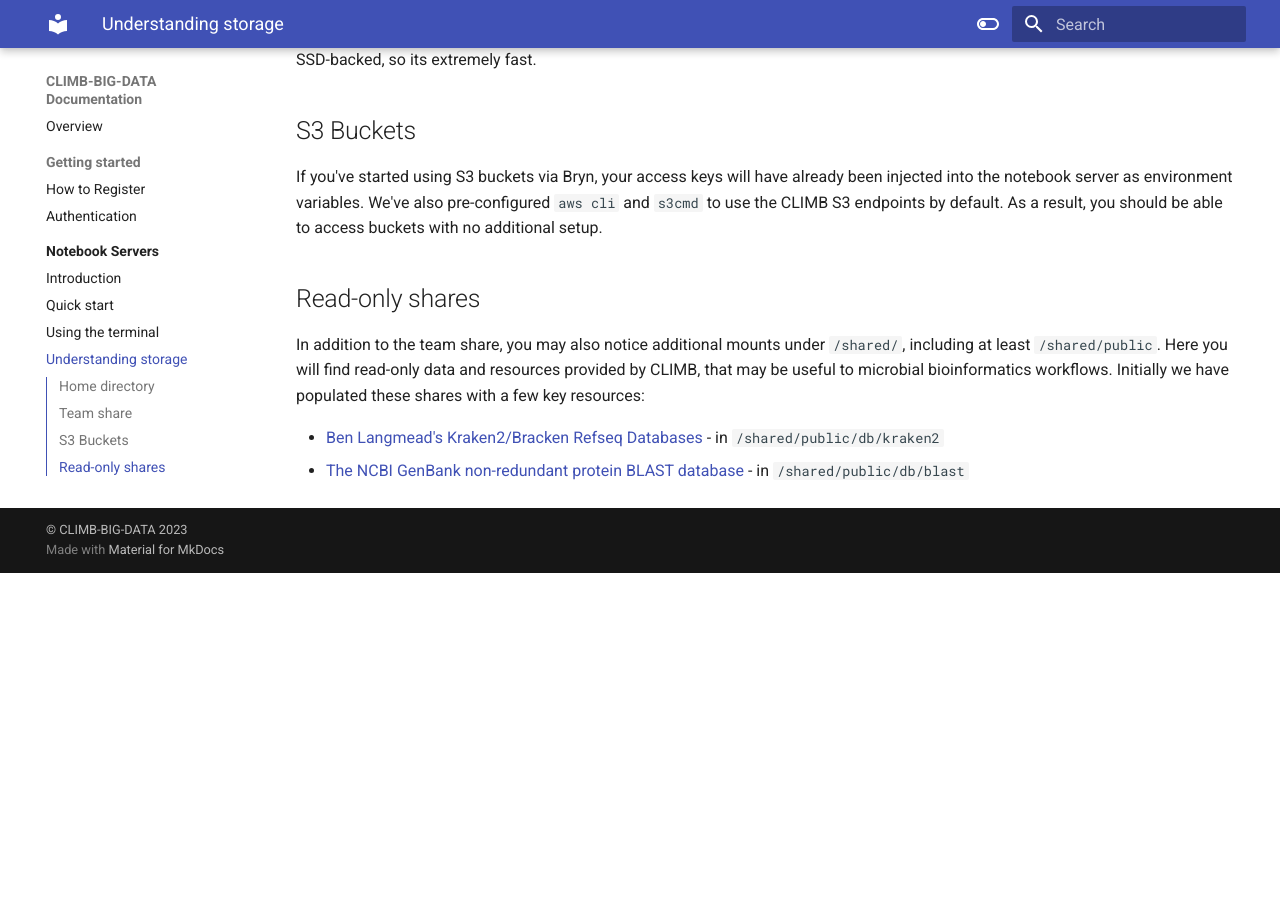
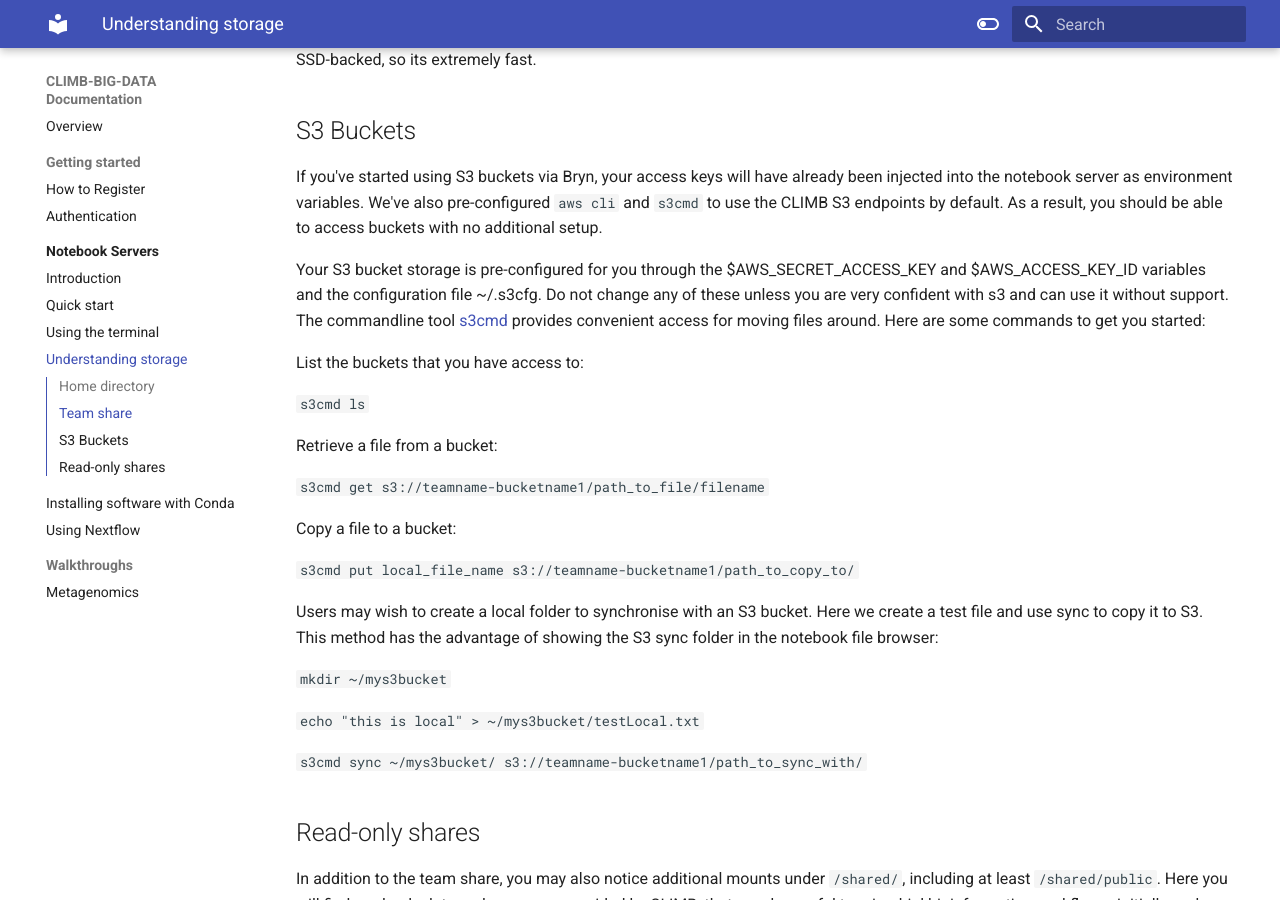
Before and after one commit to MRC-CLIMB/docs, an MkDocs documentation site: the page built from docs/notebook-servers/understanding-storage.md, in a window 1280 px wide and 900 px high, scrolled down 551 px. Built offline with MkDocs 1.6.1 and Material for MkDocs 9.7.7, drawn with Linux system fonts in a browser that asks for light colours; before the commit the page ends 1124 px from its top, so only the background shows below that.

Commit message:
Update understanding-storage.md - added s3cmd guide
Overview of s3cmd commands for copying data to/from buckets.

```diff
--- a/docs/notebook-servers/understanding-storage.md
+++ b/docs/notebook-servers/understanding-storage.md
@@ -16,6 +16,28 @@ This is a larger storage location (1TB+ depending on tier) that all team members
 
 If you've started using S3 buckets via Bryn, your access keys will have already been injected into the notebook server as environment variables. We've also pre-configured `aws cli` and `s3cmd` to use the CLIMB S3 endpoints by default. As a result, you should be able to access buckets with no additional setup.
 
+Your S3 bucket storage is pre-configured for you through the $AWS_SECRET_ACCESS_KEY and $AWS_ACCESS_KEY_ID variables and the configuration file ~/.s3cfg. Do not change any of these unless you are very confident with s3 and can use it without support. The commandline tool [s3cmd](https://s3tools.org/s3cmd-howto) provides convenient access for moving files around. Here are some commands to get you started:
+
+List the buckets that you have access to:
+
+`s3cmd ls`
+
+Retrieve a file from a bucket:
+
+`s3cmd get s3://teamname-bucketname1/path_to_file/filename`
+
+Copy a file to a bucket:
+
+`s3cmd put local_file_name s3://teamname-bucketname1/path_to_copy_to/`
+
+Users may wish to create a local folder to synchronise with an S3 bucket. Here we create a test file and use sync to copy it to S3. This method has the advantage of showing the S3 sync folder in the notebook file browser:
+
+`mkdir ~/mys3bucket`
+
+`echo "this is local" > ~/mys3bucket/testLocal.txt`
+
+`s3cmd sync ~/mys3bucket/ s3://teamname-bucketname1/path_to_sync_with/`
+
 ## Read-only shares
 
 In addition to the team share, you may also notice additional mounts under `/shared/`, including at least `/shared/public`. Here you will find read-only data and resources provided by CLIMB, that may be useful to microbial bioinformatics workflows. Initially we have populated these shares with a few key resources:
```
